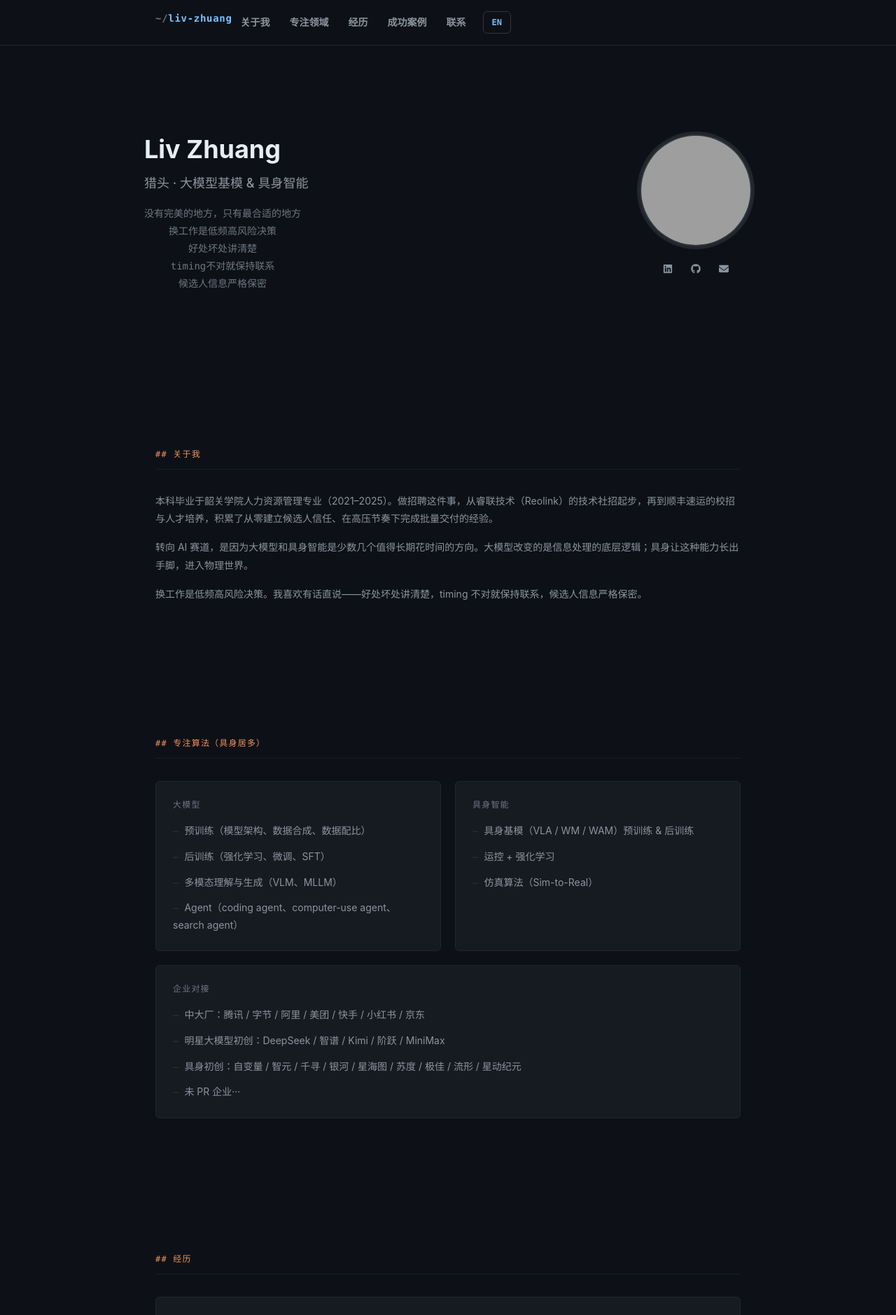
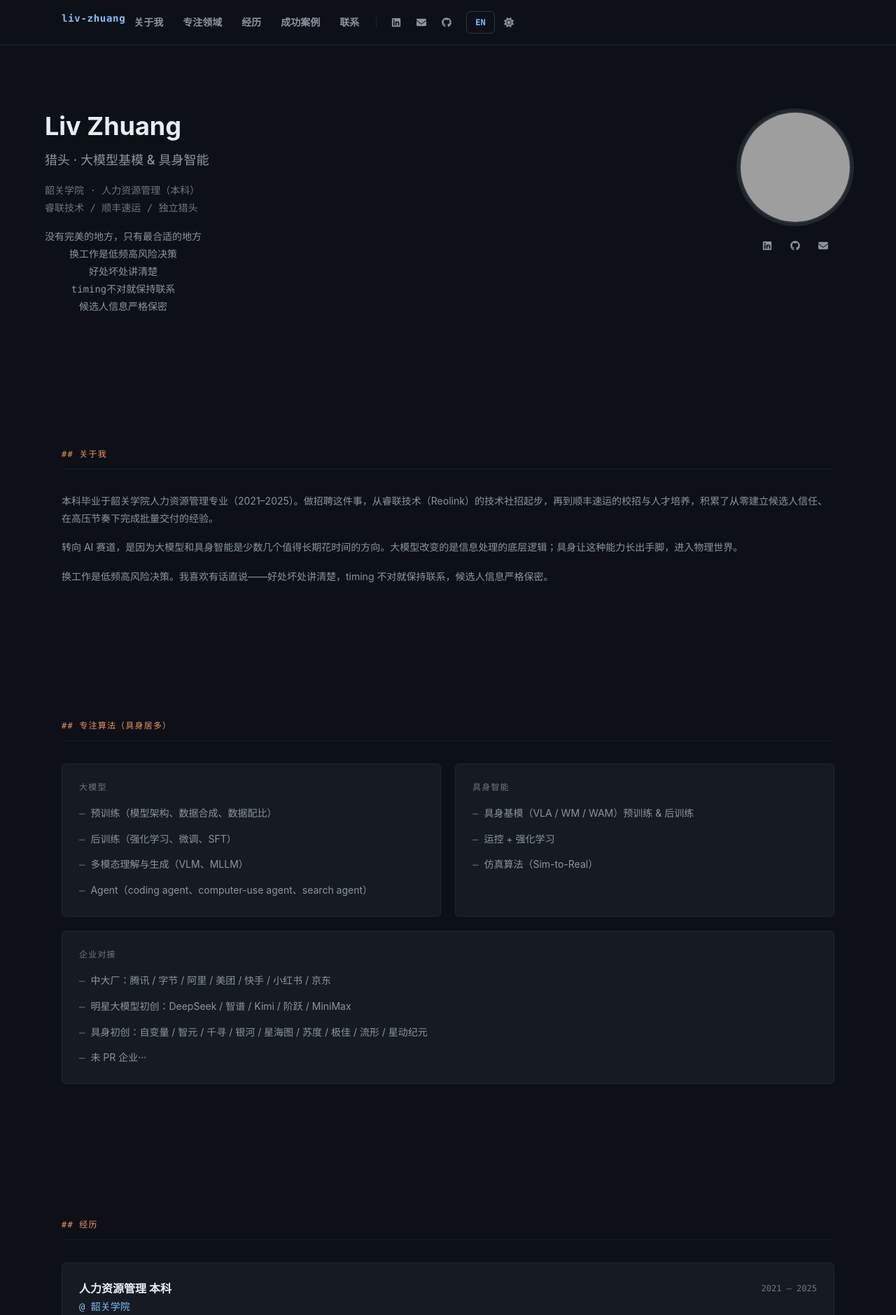
Before and after one commit to Liv-zhuang/Liv-zhuang.github.io, a React (Vite) app: page / in a window 1280 px wide. Shown: the top 1879 px of the page at 70% size. Built offline with nearby package versions, Linux system fonts and the light colour scheme; grey boxes are pictures that could not be loaded.

Commit message:
Nav/hero/theme updates: clickable logo, right-aligned social links, wider layout, education+experience lines, light/dark toggle

```diff
--- a/src/App.jsx
+++ b/src/App.jsx
@@ -13,7 +13,7 @@
   const { t } = useTranslation()
 
   return (
-    <Box bg="#0d1117" minH="100vh">
+    <Box id="top" bg="appBg" minH="100vh">
       <NavBar />
       <Box pt="64px">
         <Hero />
@@ -23,8 +23,8 @@
         <Track />
         <Value />
         <Contact />
-        <Box borderTop="1px solid #21262d" textAlign="center" py={8}>
-          <Text fontFamily="mono" fontSize="xs" color="#30363d">
+        <Box borderTop="1px solid" borderColor="border" textAlign="center" py={8}>
+          <Text fontFamily="mono" fontSize="xs" color="dim">
             {t('footer.text')}
           </Text>
         </Box>
--- a/src/components/About.jsx
+++ b/src/components/About.jsx
@@ -10,20 +10,20 @@
       <Text
         fontFamily="mono"
         fontSize="xs"
-        color="#f0925e"
+        color="headerOrange"
         mb={3}
         letterSpacing="widest"
       >
         ## {t('about.title')}
       </Text>
-      <Divider borderColor="#21262d" mb={8} />
-      <Text fontSize="sm" color="#8b949e" lineHeight="1.8" mb={4}>
+      <Divider borderColor="border" mb={8} />
+      <Text fontSize="sm" color="muted" lineHeight="1.8" mb={4}>
         {t('about.p1')}
       </Text>
-      <Text fontSize="sm" color="#8b949e" lineHeight="1.8" mb={4}>
+      <Text fontSize="sm" color="muted" lineHeight="1.8" mb={4}>
         {t('about.p2')}
       </Text>
-      <Text fontSize="sm" color="#8b949e" lineHeight="1.8">
+      <Text fontSize="sm" color="muted" lineHeight="1.8">
         {t('about.p3')}
       </Text>
     </Section>
--- a/src/components/Experience.jsx
+++ b/src/components/Experience.jsx
@@ -19,37 +19,38 @@
       <Text
         fontFamily="mono"
         fontSize="xs"
-        color="#f0925e"
+        color="headerOrange"
         mb={3}
         letterSpacing="widest"
       >
         ## {t('experience.title')}
       </Text>
-      <Divider borderColor="#21262d" mb={8} />
+      <Divider borderColor="border" mb={8} />
 
       <Stack spacing={5}>
         {items.map((item, i) => (
           <Box
             key={i}
-            bg="#161b22"
-            border="1px solid #21262d"
+            bg="surface"
+            border="1px solid"
+            borderColor="border"
             borderRadius="md"
             p={6}
-            _hover={{ borderColor: '#79c0ff' }}
+            _hover={{ borderColor: 'accent' }}
             transition="border-color 0.2s"
           >
             <HStack justify="space-between" mb={1}>
-              <Text fontWeight={600} color="#e6edf3" fontSize="md">
+              <Text fontWeight={600} color="text" fontSize="md">
                 {item.title}
               </Text>
-              <Text fontFamily="mono" fontSize="xs" color="#6e7681">
+              <Text fontFamily="mono" fontSize="xs" color="dim">
                 {item.period}
               </Text>
             </HStack>
-            <Text fontSize="sm" color="#79c0ff" fontFamily="mono" mb={3}>
+            <Text fontSize="sm" color="accent" fontFamily="mono" mb={3}>
               @ {item.org}
             </Text>
-            <Text fontSize="sm" color="#8b949e" lineHeight="1.7" mb={3}>
+            <Text fontSize="sm" color="muted" lineHeight="1.7" mb={3}>
               {item.desc}
             </Text>
             <Wrap spacing={2}>
@@ -58,10 +59,11 @@
                   <Box
                     px={2}
                     py={1}
-                    border="1px solid #30363d"
+                    border="1px solid"
+                    borderColor="borderStrong"
                     borderRadius="md"
                     fontSize="xs"
-                    color="#8b949e"
+                    color="muted"
                     fontFamily="mono"
                   >
                     {tag}
--- a/src/components/Focus.jsx
+++ b/src/components/Focus.jsx
@@ -6,8 +6,8 @@
   return (
     <Stack align="start" spacing={3}>
       {items.map((item, i) => (
-        <Text key={i} fontSize="sm" color="#8b949e" lineHeight="1.7">
-          <Text as="span" color="#30363d" mr={2} fontFamily="mono">
+        <Text key={i} fontSize="sm" color="muted" lineHeight="1.7">
+          <Text as="span" color="dim" mr={2} fontFamily="mono">
             —
           </Text>
           {item}
@@ -29,29 +29,30 @@
       <Text
         fontFamily="mono"
         fontSize="xs"
-        color="#f0925e"
+        color="headerOrange"
         mb={3}
         letterSpacing="widest"
       >
         ## {t('focus.title')}
       </Text>
-      <Divider borderColor="#21262d" mb={8} />
+      <Divider borderColor="border" mb={8} />
 
       <SimpleGrid columns={{ base: 1, md: 2 }} gap={5} mb={5}>
         {groups.map((group) => (
           <Box
             key={group.key}
-            bg="#161b22"
-            border="1px solid #21262d"
+            bg="surface"
+            border="1px solid"
+            borderColor="border"
             borderRadius="md"
             p={6}
-            _hover={{ borderColor: '#30363d' }}
+            _hover={{ borderColor: 'borderStrong' }}
             transition="border-color 0.2s"
           >
             <Text
               fontFamily="mono"
               fontSize="xs"
-              color="#6e7681"
+              color="dim"
               letterSpacing="widest"
               textTransform="uppercase"
               mb={4}
@@ -64,17 +65,18 @@
       </SimpleGrid>
 
       <Box
-        bg="#161b22"
-        border="1px solid #21262d"
+        bg="surface"
+        border="1px solid"
+        borderColor="border"
         borderRadius="md"
         p={6}
-        _hover={{ borderColor: '#30363d' }}
+        _hover={{ borderColor: 'borderStrong' }}
         transition="border-color 0.2s"
       >
         <Text
           fontFamily="mono"
           fontSize="xs"
-          color="#6e7681"
+          color="dim"
           letterSpacing="widest"
           textTransform="uppercase"
           mb={4}
--- a/src/components/Hero.jsx
+++ b/src/components/Hero.jsx
@@ -7,12 +7,15 @@
   Link,
   Stack,
   Text,
+  VStack,
+  useColorModeValue,
 } from '@chakra-ui/react'
 import { FaLinkedin, FaGithub, FaEnvelope } from 'react-icons/fa6'
 import { useTranslation } from 'react-i18next'
 
 export default function Hero() {
   const { t } = useTranslation()
+  const ringShadow = useColorModeValue('0 0 0 4px #d0d7de', '0 0 0 4px #21262d')
 
   return (
     <Box
@@ -21,10 +24,10 @@
       minH="60vh"
       display="flex"
       alignItems="center"
-      px={{ base: 6, md: 8 }}
+      px={{ base: 6, md: 12 }}
     >
       <Container
-        maxW="900px"
+        maxW="1200px"
         mx="auto"
         w="100%"
         display="flex"
@@ -37,17 +40,23 @@
           <Text
             fontSize={{ base: '3xl', md: '4xl' }}
             fontWeight={700}
-            color="#e6edf3"
+            color="text"
             lineHeight={1.2}
           >
             {t('hero.name')}
           </Text>
-          <Text fontSize={{ base: 'md', md: 'lg' }} color="#8b949e" fontWeight={500}>
+          <Text fontSize={{ base: 'md', md: 'lg' }} color="muted" fontWeight={500}>
             {t('hero.title')}
           </Text>
+
+          <VStack align="start" spacing={1} mt={2} fontFamily="mono" fontSize="sm" color="dim">
+            <Text as="span">{t('hero.education')}</Text>
+            <Text as="span">{t('hero.experience')}</Text>
+          </VStack>
+
           <Stack as="ul" listStyleType="none" spacing={1} mt={2}>
             {t('hero.subtitles', { returnObjects: true }).map((item, i) => (
-              <Text as="li" key={i} fontSize="sm" color="#6e7681" fontFamily="mono">
+              <Text as="li" key={i} fontSize="sm" color="muted" fontFamily="mono">
                 {item}
               </Text>
             ))}
@@ -60,8 +69,9 @@
             overflow="hidden"
             w={{ base: '120px', md: '160px' }}
             h={{ base: '120px', md: '160px' }}
-            border="2px solid #30363d"
-            boxShadow="0 0 0 4px #21262d"
+            border="2px solid"
+            borderColor="borderStrong"
+            boxShadow={ringShadow}
           >
             <Image
               src="/avatar.jpg"
@@ -77,7 +87,7 @@
                 aria-label="LinkedIn"
                 icon={<FaLinkedin />}
                 variant="ghost"
-                color="#8b949e"
+                color="muted"
                 _hover={{ color: '#0A66C2', bg: 'whiteAlpha.50' }}
                 size="sm"
               />
@@ -87,8 +97,8 @@
                 aria-label="GitHub"
                 icon={<FaGithub />}
                 variant="ghost"
-                color="#8b949e"
-                _hover={{ color: '#e6edf3', bg: 'whiteAlpha.50' }}
+                color="muted"
+                _hover={{ color: 'text', bg: 'whiteAlpha.50' }}
                 size="sm"
               />
             </Link>
@@ -97,8 +107,8 @@
                 aria-label="Email"
                 icon={<FaEnvelope />}
                 variant="ghost"
-                color="#8b949e"
-                _hover={{ color: '#79c0ff', bg: 'whiteAlpha.50' }}
+                color="muted"
+                _hover={{ color: 'accent', bg: 'whiteAlpha.50' }}
                 size="sm"
               />
             </Link>
--- a/src/components/NavBar.jsx
+++ b/src/components/NavBar.jsx
@@ -10,12 +10,14 @@
   DrawerOverlay,
   HStack,
   IconButton,
+  Link,
   Text,
   VStack,
-  useColorModeValue,
+  useColorMode,
   useDisclosure,
 } from '@chakra-ui/react'
-import { FaBars } from 'react-icons/fa6'
+import { FaBars, FaLinkedin, FaEnvelope, FaGithub, FaSun } from 'react-icons/fa6'
+import { FiMoon } from 'react-icons/fi'
 import { useTranslation } from 'react-i18next'
 
 const LINKS = [
@@ -26,12 +28,25 @@
   { key: 'nav.contact', href: '#contact' },
 ]
 
+const SOCIALS = [
+  { label: 'LinkedIn', href: 'https://www.linkedin.com/in/liv-zhuang-a77837348/', icon: FaLinkedin, color: '#0A66C2' },
+  { label: 'Email', href: 'mailto:zhuang9729@gmail.com', icon: FaEnvelope, color: 'accent' },
+  { label: 'GitHub', href: 'https://github.com/Liv-zhuang', icon: FaGithub, color: 'text' },
+]
+
 export default function NavBar() {
   const { t, i18n } = useTranslation()
   const { isOpen, onOpen, onClose } = useDisclosure()
-  const bg = useColorModeValue('#0d1117', '#0d1117')
+  const { colorMode, toggleColorMode } = useColorMode()
+  const isDark = colorMode === 'dark'
+
   const toggleLang = () => {
     i18n.changeLanguage(i18n.language === 'zh' ? 'en' : 'zh')
+  }
+
+  const goHome = (e) => {
+    e.preventDefault()
+    window.scrollTo({ top: 0, behavior: 'smooth' })
   }
 
   return (
@@ -41,34 +56,34 @@
       top={0}
       w="100%"
       zIndex={100}
-      bg={bg}
+      bg="appBg"
       borderBottom="1px solid"
-      borderColor="#21262d"
+      borderColor="border"
       backdropFilter="blur(12px)"
     >
       <Container
-        maxW="900px"
+        maxW="1200px"
         mx="auto"
-        px={{ base: 4, md: 8 }}
+        px={{ base: 6, md: 12 }}
         py={4}
         display="flex"
         align="center"
         justify="space-between"
       >
-        <Text
+        <Link
+          href="#top"
+          onClick={goHome}
           fontFamily="mono"
           fontSize="sm"
-          color="#79c0ff"
+          color="accent"
           letterSpacing="wider"
           fontWeight={600}
+          _hover={{ opacity: 0.8 }}
         >
-          <Text as="span" color="#6e7681">
-            ~/
-          </Text>
           liv-zhuang
-        </Text>
+        </Link>
 
-        <HStack spacing={1} display={{ base: 'none', md: 'flex' }}>
+        <HStack spacing={1} display={{ base: 'none', md: 'flex' }} align="center">
           {LINKS.map((link) => (
             <Button
               key={link.key}
@@ -76,45 +91,80 @@
               href={link.href}
               variant="ghost"
               size="sm"
-              color="#8b949e"
+              color="muted"
               fontSize="sm"
-              _hover={{ color: '#e6edf3', bg: 'whiteAlpha.50' }}
+              _hover={{ color: 'text', bg: 'whiteAlpha.50' }}
             >
               {t(link.key)}
             </Button>
           ))}
+
+          <Box w="1px" h="16px" bg="border" mx={2} />
+
+          {SOCIALS.map((s) => (
+            <Link key={s.label} href={s.href} isExternal={!s.href.startsWith('mailto')}>
+              <IconButton
+                aria-label={s.label}
+                icon={<s.icon />}
+                variant="ghost"
+                color="muted"
+                _hover={{ color: s.color, bg: 'whiteAlpha.50' }}
+                size="sm"
+              />
+            </Link>
+          ))}
+
           <Button
             size="sm"
             variant="outline"
-            borderColor="#30363d"
-            color="#79c0ff"
+            borderColor="borderStrong"
+            color="accent"
             fontSize="xs"
             fontFamily="mono"
             px={3}
             ml={2}
-            _hover={{ bg: 'whiteAlpha.50', borderColor: '#79c0ff' }}
+            _hover={{ bg: 'whiteAlpha.50', borderColor: 'accent' }}
             onClick={toggleLang}
           >
             {i18n.language === 'zh' ? 'EN' : '中文'}
           </Button>
+
+          <IconButton
+            aria-label="Toggle theme"
+            icon={isDark ? <FaSun /> : <FiMoon />}
+            variant="ghost"
+            color="muted"
+            _hover={{ color: 'text', bg: 'whiteAlpha.50' }}
+            size="sm"
+            onClick={toggleColorMode}
+          />
         </HStack>
 
         <HStack display={{ base: 'flex', md: 'none' }}>
           <Button
             size="xs"
             variant="outline"
-            borderColor="#30363d"
-            color="#79c0ff"
+            borderColor="borderStrong"
+            color="accent"
             fontFamily="mono"
             onClick={toggleLang}
           >
             {i18n.language === 'zh' ? 'EN' : '中文'}
           </Button>
           <IconButton
+            aria-label="Toggle theme"
+            icon={colorMode === 'dark' ? <FaSun /> : <FiMoon />}
+            variant="ghost"
+            color="muted"
+            _hover={{ color: 'text', bg: 'whiteAlpha.50' }}
+            size="sm"
+            onClick={toggleColorMode}
+          />
+          <IconButton
             aria-label="menu"
             icon={<FaBars />}
             variant="ghost"
-            color="#8b949e"
+            color="muted"
             size="sm"
             onClick={onOpen}
           />
@@ -123,10 +173,10 @@
 
       <Drawer isOpen={isOpen} placement="right" onClose={onClose}>
         <DrawerOverlay />
-        <DrawerContent bg="#161b22" borderLeft="1px solid #21262d">
-          <DrawerCloseButton color="#8b949e" />
-          <DrawerHeader borderBottom="1px solid #21262d">
-            <Text fontFamily="mono" fontSize="sm" color="#79c0ff">
+        <DrawerContent bg="surface" borderLeft="1px solid" borderColor="border">
+          <DrawerCloseButton color="muted" />
+          <DrawerHeader borderBottom="1px solid" borderColor="border">
+            <Text fontFamily="mono" fontSize="sm" color="accent">
               liv-zhuang
             </Text>
           </DrawerHeader>
@@ -138,11 +188,11 @@
                   as="a"
                   href={link.href}
                   variant="ghost"
-                  color="#8b949e"
+                  color="muted"
                   w="100%"
                   justifyContent="start"
                   onClick={onClose}
-                  _hover={{ color: '#e6edf3' }}
+                  _hover={{ color: 'accent' }}
                 >
                   {t(link.key)}
                 </Button>
--- a/src/components/Section.jsx
+++ b/src/components/Section.jsx
@@ -5,9 +5,9 @@
     <Box
       as="section"
       id={id}
-      maxW="900px"
+      maxW="1200px"
       mx="auto"
-      px={{ base: 6, md: 8 }}
+      px={{ base: 6, md: 12 }}
       py={{ base: 16, md: 24 }}
     >
       {children}
--- a/src/i18n.js
+++ b/src/i18n.js
@@ -14,6 +14,8 @@
       hero: {
         name: 'Liv Zhuang',
         title: '猎头 · 大模型基模 & 具身智能',
+        education: '韶关学院 · 人力资源管理（本科）',
+        experience: '睿联技术 / 顺丰速运 / 独立猎头',
         subtitles: [
           '没有完美的地方，只有最合适的地方',
           '换工作是低频高风险决策',
@@ -143,6 +145,8 @@
       hero: {
         name: 'Liv Zhuang',
         title: 'Headhunter · Foundation Models & Embodied AI',
+        education: 'Shaoguan University · HR Management (B.A.)',
+        experience: 'Reolink / SF Express / Independent',
         subtitles: [
           'No perfect place — only the right fit',
           "Job changes are high-stakes, low-frequency decisions",
--- a/src/theme.js
+++ b/src/theme.js
@@ -2,9 +2,23 @@
 
 const theme = extendTheme({
   config: {
-    initialColorMode: 'light',
+    initialColorMode: 'dark',
     useSystemColorMode: false,
     cssVarPrefix: 'chakra',
+  },
+  semanticTokens: {
+    colors: {
+      appBg: { default: '#ffffff', _dark: '#0d1117' },
+      surface: { default: '#f6f8fa', _dark: '#161b22' },
+      border: { default: '#d0d7de', _dark: '#21262d' },
+      borderStrong: { default: '#afb8c1', _dark: '#30363d' },
+      text: { default: '#24292f', _dark: '#e6edf3' },
+      muted: { default: '#57606a', _dark: '#8b949e' },
+      dim: { default: '#6e7781', _dark: '#6e7681' },
+      accent: { default: '#0969da', _dark: '#79c0ff' },
+      headerOrange: { default: '#9a6700', _dark: '#f0925e' },
+      green: { default: '#1a7f37', _dark: '#2aae67' },
+    },
   },
 })
 
```
Also changed, not shown: src/components/Contact.jsx (+11 -10 lines), src/components/Track.jsx (+14 -13 lines), src/components/Value.jsx (+8 -7 lines).
